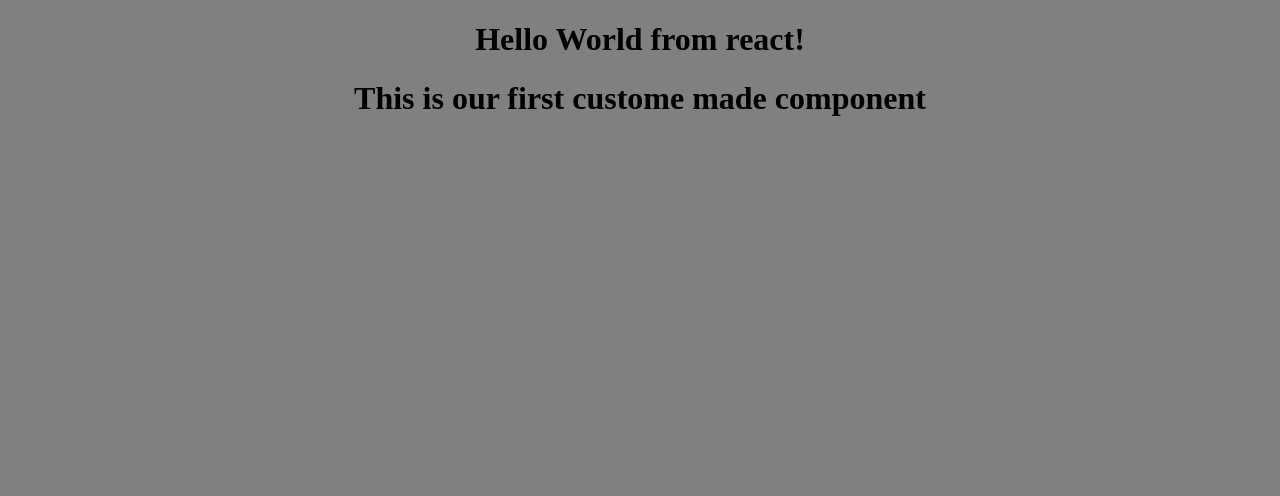
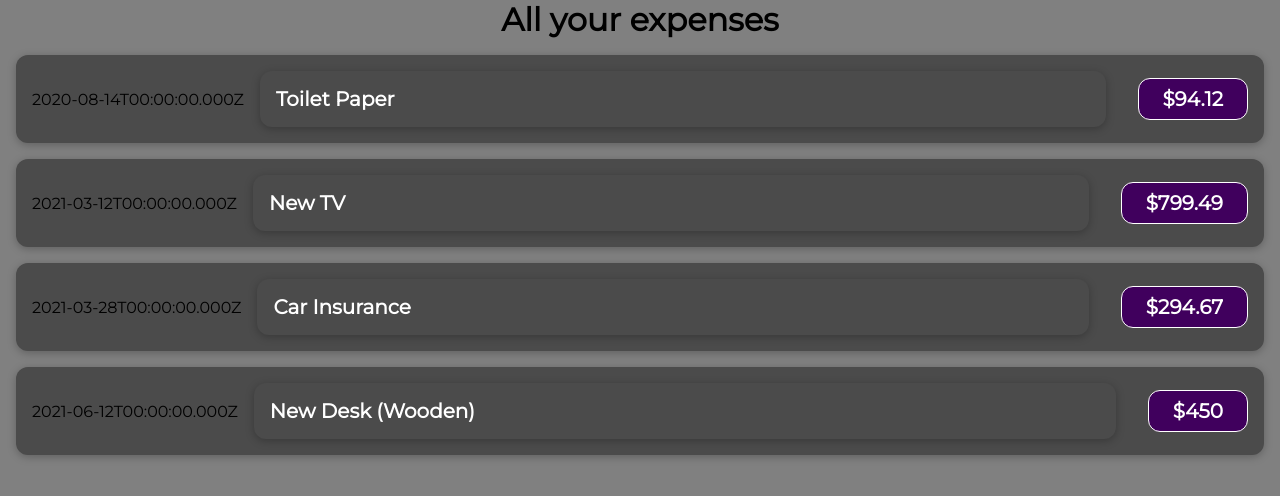
Before and after one commit to Muhammad-Umar-Khan/react_CL, a React (Create React App) app: page / in a window 1280 px wide. Shown: the top 496 px of the page. Built offline with nearby package versions, Linux system fonts and the light colour scheme.

Commit message:
reused components

```diff
--- a/src/App.js
+++ b/src/App.js
@@ -1,10 +1,38 @@
 import "./App.css";
 import ExpenseItem from "./components/ExpenseItem";
 function App() {
+  const expenses = [
+    {
+      id: "e1",
+      title: "Toilet Paper",
+      amount: 94.12,
+      date: new Date(2020, 7, 14),
+    },
+    { id: "e2", title: "New TV", amount: 799.49, date: new Date(2021, 2, 12) },
+    {
+      id: "e3",
+      title: "Car Insurance",
+      amount: 294.67,
+      date: new Date(2021, 2, 28),
+    },
+    {
+      id: "e4",
+      title: "New Desk (Wooden)",
+      amount: 450,
+      date: new Date(2021, 5, 12),
+    },
+  ];
+
   return (
     <div className="App">
-     <h1>Hello World from react!</h1>
-     <ExpenseItem />
+      <h1>All your expenses</h1>
+      {expenses.map((expense) => (
+        <ExpenseItem
+          date={expense.date}
+          title={expense.title}
+          amount={expense.amount}
+        />
+      ))}
     </div>
   );
 }
--- /dev/null
+++ b/src/components/ExpenseItem.css
@@ -0,0 +1,63 @@
+@import url("https://fonts.googleapis.com/css2?family=Montserrat&display=swap");
+*{
+    padding: 0;
+    margin: 0;
+    box-sizing: border-box;
+    font-family: "Montserrat";
+}
+.expense-item {
+  display: flex;
+  justify-content: space-between;
+  align-items: center;
+  box-shadow: 0 2px 8px rgba(0, 0, 0, 0.25);
+  padding: 1rem;
+  margin: 1rem;
+  border-radius: 12px;
+  background-color: #4b4b4b;
+}
+
+.expense-item__description {
+  display: flex;
+  flex-direction: column;
+  gap: 1rem;
+  align-items: flex-end;
+  flex-flow: column-reverse;
+  justify-content: flex-start;
+  flex: 1;
+}
+
+.expense-item h2 {
+  color: #3a3a3a;
+  font-size: 1rem;
+  flex: 1;
+  margin: 0 1rem;
+  color: white;
+}
+
+.expense-item__price {
+  font-size: 1rem;
+  font-weight: bold;
+  color: white;
+  background-color: #40005d;
+  border: 1px solid white;
+  padding: 0.5rem;
+  border-radius: 12px;
+}
+
+@media (min-width: 580px) {
+  .expense-item__description {
+    flex-direction: row;
+    align-items: center;
+    justify-content: flex-start;
+    flex: 1;
+  }
+
+  .expense-item__description h2 {
+    font-size: 1.25rem;
+  }
+
+  .expense-item__price {
+    font-size: 1.25rem;
+    padding: 0.5rem 1.5rem;
+  }
+}
--- a/src/components/ExpenseItem.js
+++ b/src/components/ExpenseItem.js
@@ -1,3 +1,18 @@
-const ExpenseItem = () => <h1>This is our first custome made component</h1>;
+import { Fragment } from "react";
+import "./ExpenseItem.css";
+const ExpenseItem = ({date, title, amount}) => {
+  return (
+    <Fragment>
+      <div className="expense-item">
+      {/* {expenseDate} will give you error of can't return objects as JSX element  */}
+        <div>{date.toISOString()}</div>
+        <div className="expense-item__description">
+          <h2 className="expense-item h2">{title}</h2>
+          <div className="expense-item__price">${amount}</div>
+        </div>
+      </div>
+    </Fragment>
+  );
+};
 
 export default ExpenseItem;
```
